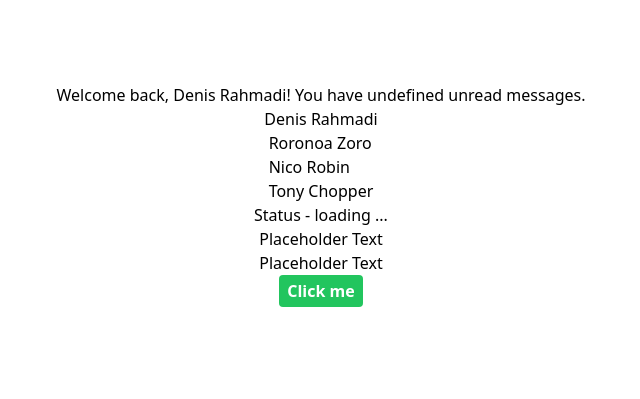
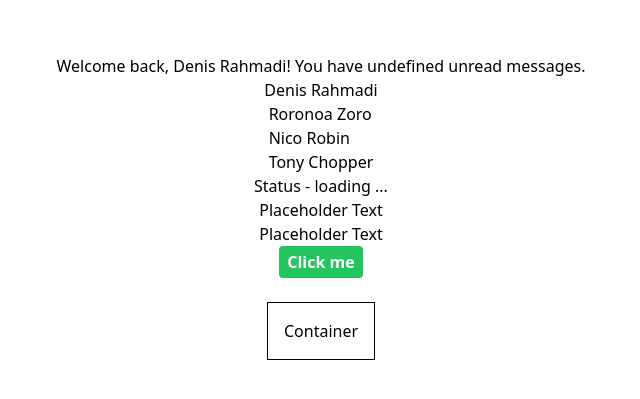
Before and after one commit to denisrahmadi/react-typescript-codevolution, a React (Vite) app: page / in a window 1280 px wide. Shown: the part 193-592 px from the top of the page, without its empty margins (319-959 px from the left). Built offline with nearby package versions, Linux system fonts and the light colour scheme.

Commit message:
style props

```diff
--- a/src/App.tsx
+++ b/src/App.tsx
@@ -1,4 +1,5 @@
 import { Button } from "./components/Button";
+import { Container } from "./components/Container";
 import { Greet } from "./components/Greet";
 import Heading from "./components/Heading";
 import { Input } from "./components/Input";
@@ -41,6 +42,7 @@
               </Oscar>
               <Button handleClick={(event, id) => console.log('Button clicked', event, id) } />
               <Input value='' handleChange={(event) => console.log(event)} />
+              <Container styles={{border: '1px solid black', padding: '1rem'}} />
           </div>
       </>
   );
--- /dev/null
+++ b/src/components/Container.tsx
@@ -0,0 +1,12 @@
+
+type StyleProps = {
+    styles: React.CSSProperties
+}
+
+export const Container = ({styles}: StyleProps) => {
+    return (
+        <div style={styles}>
+            <h1>Container</h1>
+        </div>
+    )
+}
```
